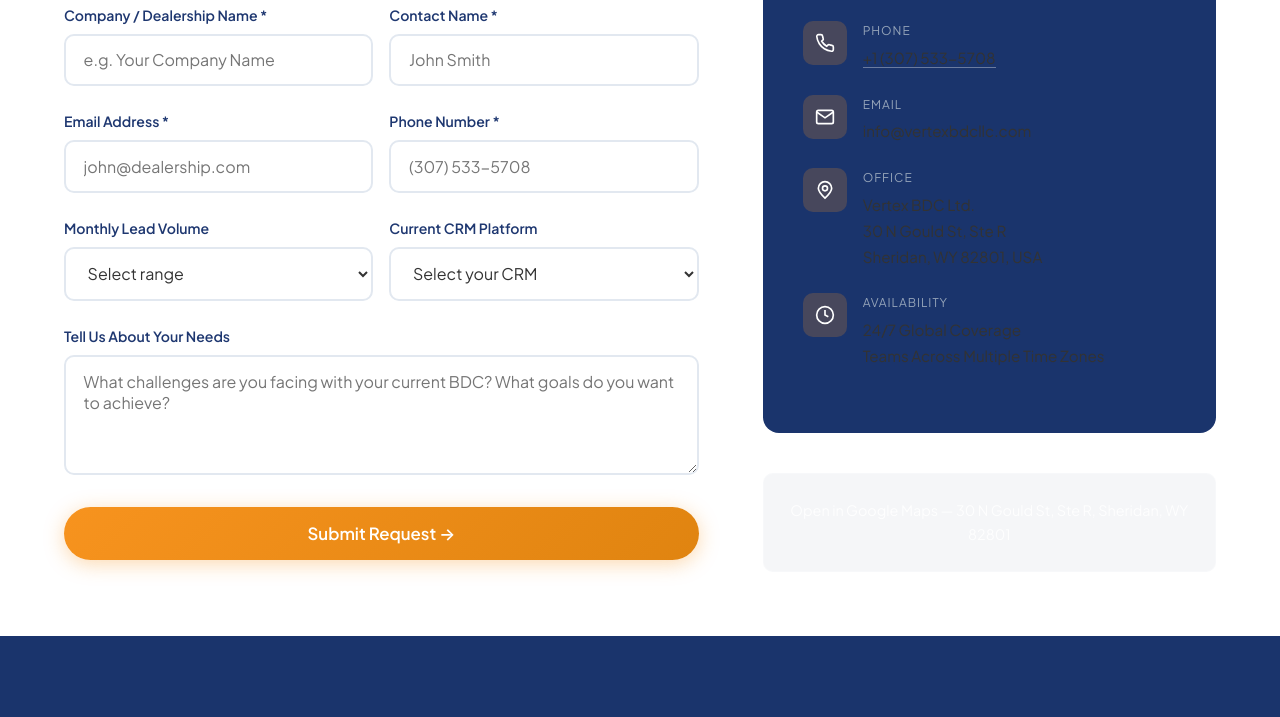
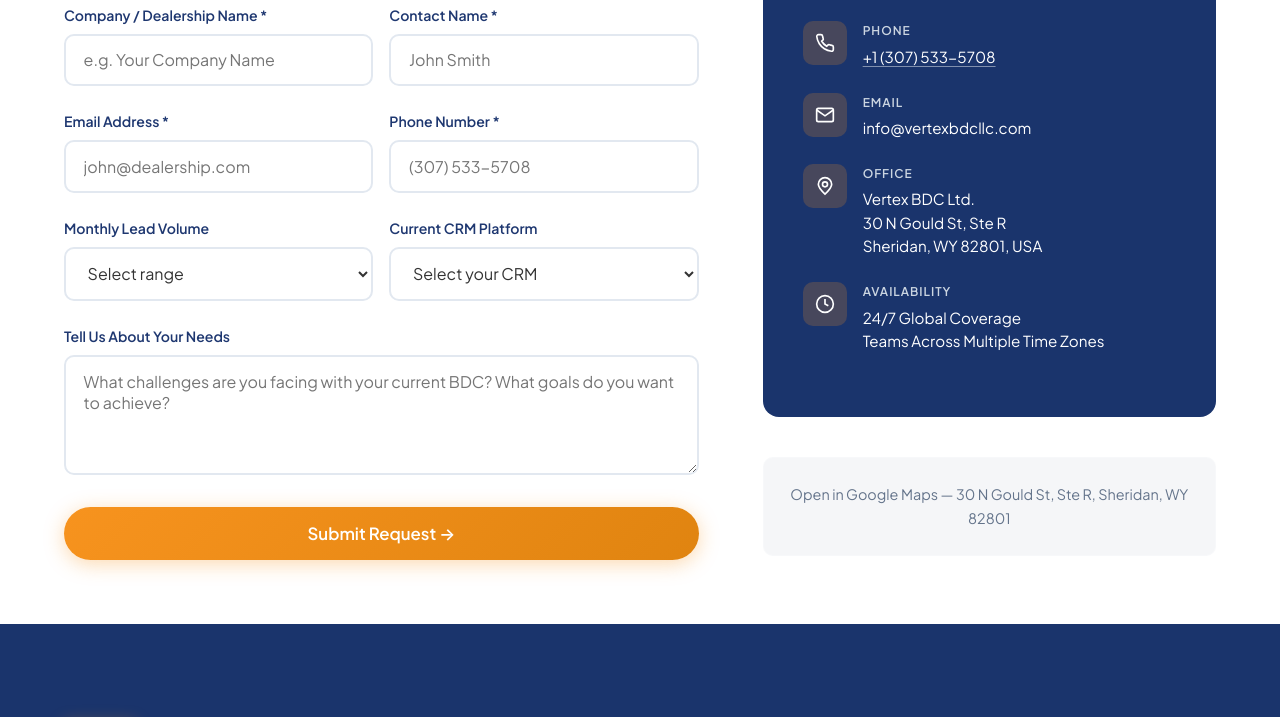
Before and after one commit to tech-jarvis/vertex, a website: page contact.html in a window 1280 px wide. Shown: the part 599-1316 px from the top of the page. Drawn offline with Linux system fonts and the light colour scheme.

Commit message:
Update contact page design

```diff
--- a/contact.html
+++ b/contact.html
@@ -117,7 +117,7 @@
           </div>
           <div class="fade-up fade-up-delay-2">
             <div class="contact-info">
-              <h3 style="color:#fff;margin-bottom:var(--space-md);">Contact Information</h3>
+              <h3 class="mb-md">Contact Information</h3>
               <div class="contact-info__item">
                 <div class="contact-info__icon"><svg viewBox="0 0 24 24"><path d="M22 16.92v3a2 2 0 01-2.18 2 19.79 19.79 0 01-8.63-3.07 19.5 19.5 0 01-6-6 19.79 19.79 0 01-3.07-8.67A2 2 0 014.11 2h3a2 2 0 012 1.72c.127.96.361 1.903.7 2.81a2 2 0 01-.45 2.11L8.09 9.91a16 16 0 006 6l1.27-1.27a2 2 0 012.11-.45c.907.339 1.85.573 2.81.7A2 2 0 0122 16.92z" fill="none" stroke="currentColor" stroke-width="2"/></svg></div>
                 <div><p class="contact-info__label">Phone</p><p class="contact-info__value"><a href="tel:+13075335708" class="contact-info__link">+1 (307) 533-5708</a></p></div>
@@ -152,13 +152,7 @@
       <div class="footer__bottom"><span>© 2026 Vertex BDC Ltd. All rights reserved.</span><div class="footer__social"><a href="#" aria-label="LinkedIn"><svg viewBox="0 0 24 24"><path d="M16 8a6 6 0 016 6v7h-4v-7a2 2 0 00-4 0v7h-4v-7a6 6 0 016-6z"/><rect x="2" y="9" width="4" height="12"/><circle cx="4" cy="4" r="2"/></svg></a><a href="#" aria-label="Facebook"><svg viewBox="0 0 24 24"><path d="M18 2h-3a5 5 0 00-5 5v3H7v4h3v8h4v-8h3l1-4h-4V7a1 1 0 011-1h3z"/></svg></a><a href="#" aria-label="Instagram"><svg viewBox="0 0 24 24"><rect x="2" y="2" width="20" height="20" rx="5" fill="none" stroke="currentColor" stroke-width="1.5"/><circle cx="12" cy="12" r="4" fill="none" stroke="currentColor" stroke-width="1.5"/><circle cx="17.5" cy="6.5" r="1"/></svg></a></div></div>
     </div>
   </footer>
-  <style>
-  .contact-info__link { color: inherit; text-decoration: none; border-bottom: 1px solid rgba(255,255,255,.35); }
-  .contact-info__link:hover { border-bottom-color: #fff; }
-  a.contact-map-link { display: block; text-decoration: none; color: rgba(255,255,255,.85); font-size: .9rem; padding: var(--space-md); border: 1px solid rgba(255,255,255,.2); border-radius: var(--radius-sm); text-align: center; transition: border-color .2s, background .2s; }
-  a.contact-map-link:hover { border-color: rgba(255,255,255,.45); background: rgba(255,255,255,.06); }
-  @media (max-width: 768px){ .section .container > div[style*="grid-template-columns"] { display: grid !important; grid-template-columns: 1fr !important; } }
-  </style>
+  <style>@media (max-width: 768px){ .section .container > div[style*="grid-template-columns"] { display: grid !important; grid-template-columns: 1fr !important; } }</style>
   <script src="main.js"></script>
 </body>
 </html>
--- a/styles.css
+++ b/styles.css
@@ -411,11 +411,17 @@ p { font-size: 1.05rem; color: var(--text-body); max-width: 680px; }
 
 /* Contact info sidebar */
 .contact-info { background: var(--slate-900); border-radius: var(--radius-md); padding: var(--space-lg); color: var(--white); }
+.contact-info h3 { color: var(--white); }
 .contact-info__item { display: flex; gap: var(--space-sm); margin-bottom: var(--space-md); }
 .contact-info__icon { width: 44px; height: 44px; border-radius: var(--radius-sm); background: rgba(247, 147, 30, .2); display: flex; align-items: center; justify-content: center; flex-shrink: 0; }
 .contact-info__icon svg { width: 20px; height: 20px; stroke: var(--orange); fill: none; stroke-width: 2; }
-.contact-info__label { font-size: .75rem; text-transform: uppercase; letter-spacing: .08em; color: var(--slate-400); margin-bottom: .2rem; }
-.contact-info__value { font-size: .95rem; margin: 0; }
+.contact-info__label { font-size: .75rem; text-transform: uppercase; letter-spacing: .08em; color: var(--slate-300); margin-bottom: .2rem; font-weight: 600; }
+/* Override global `p { color: var(--text-body) }` so values stay readable on dark card */
+.contact-info__value { font-size: .95rem; margin: 0; color: var(--white); line-height: 1.55; max-width: none; }
+.contact-info__link { color: var(--white); text-decoration: underline; text-underline-offset: 3px; text-decoration-color: rgba(255, 255, 255, .45); }
+.contact-info__link:hover { color: var(--orange-light); text-decoration-color: var(--orange-light); }
+.contact-map-link { display: block; text-decoration: none; color: var(--slate-200); font-size: .9rem; padding: var(--space-md); border: 1px solid rgba(255, 255, 255, .22); border-radius: var(--radius-sm); text-align: center; transition: border-color var(--dur) var(--ease), background var(--dur) var(--ease), color var(--dur) var(--ease); }
+.contact-map-link:hover { border-color: rgba(255, 255, 255, .45); background: rgba(255, 255, 255, .08); color: var(--white); }
 .map-placeholder { background: var(--slate-100); border-radius: var(--radius-sm); padding: var(--space-md); text-align: center; color: var(--slate-500); font-size: .9rem; }
 
 /* CRM / tech stack */
```
